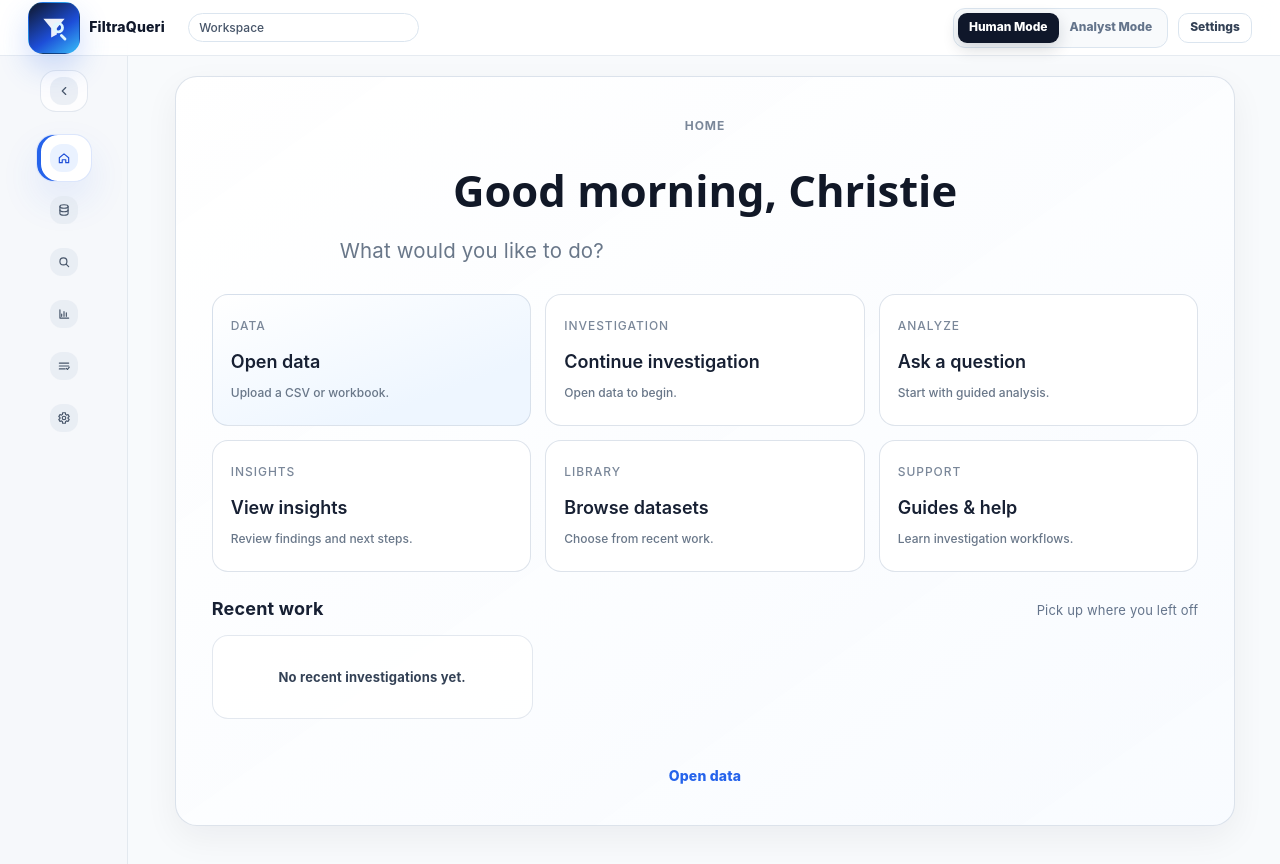
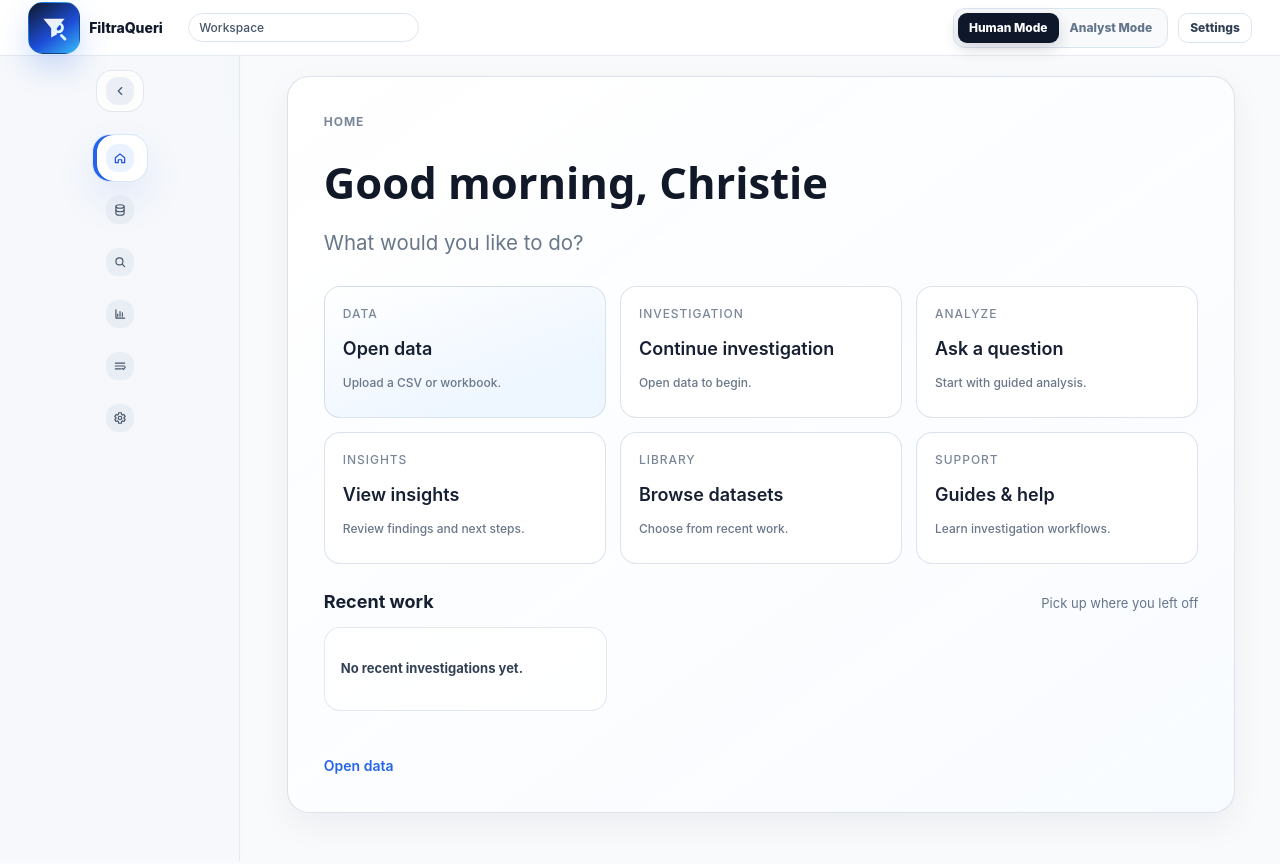
Before and after one commit to christiea850-glitch/filtraqueri, a React (Vite) app in the folder frontend/: page / in a window 1280 px wide. Shown: the top 864 px of the page. Built offline with nearby package versions, Linux system fonts and the light colour scheme.

Commit message:
Refine FiltraQueri visual system and workspace proportions

```diff
--- a/frontend/src/components/layout/WorkspaceShell.tsx
+++ b/frontend/src/components/layout/WorkspaceShell.tsx
@@ -56,9 +56,9 @@ type WorkspaceShellProps = {
   ) => void;
 };
 
-const SIDEBAR_MIN_WIDTH = 112;
-const SIDEBAR_MAX_WIDTH = 140;
-const SIDEBAR_DEFAULT_WIDTH = 128;
+const SIDEBAR_MIN_WIDTH = 200;
+const SIDEBAR_MAX_WIDTH = 300;
+const SIDEBAR_DEFAULT_WIDTH = 240;
 
 const productDestinations: ProductDestination[] = [
   {
--- a/frontend/src/index.css
+++ b/frontend/src/index.css
@@ -1,64 +1,36 @@
+/*
+ * FiltraQueri global base.
+ *
+ * V1 token unification: this file no longer carries a competing colour /
+ * typography system. The FiltraQueri visual language is owned entirely by
+ * styles/design-system.css. index.css now holds only genuine global resets
+ * and base element defaults, aligned to the design system.
+ */
+
 :root {
-  --text: #6b6375;
-  --text-h: #08060d;
-  --bg: #fff;
-  --border: #e5e4e7;
-  --code-bg: #f4f3ec;
-  --accent: #aa3bff;
-  --accent-bg: rgba(170, 59, 255, 0.1);
-  --accent-border: rgba(170, 59, 255, 0.5);
-  --social-bg: rgba(244, 243, 236, 0.5);
-  --shadow:
-    rgba(0, 0, 0, 0.1) 0 10px 15px -3px, rgba(0, 0, 0, 0.05) 0 4px 6px -2px;
+  --fq-sans: system-ui, 'Segoe UI', Roboto, sans-serif;
+  --fq-mono: ui-monospace, Consolas, monospace;
 
-  --sans: system-ui, 'Segoe UI', Roboto, sans-serif;
-  --heading: system-ui, 'Segoe UI', Roboto, sans-serif;
-  --mono: ui-monospace, Consolas, monospace;
+  font-family: var(--fq-sans);
+  font-size: 14px;
+  line-height: 1.5;
+  font-weight: 400;
 
-  font: 18px/145% var(--sans);
-  letter-spacing: 0.18px;
-  color-scheme: light dark;
-  color: var(--text);
-  background: var(--bg);
+  /* The product is a single, light theme — matching design-system.css,
+     which defines no dark variant. Forcing light avoids a half-themed UI. */
+  color-scheme: light;
+  color: #172033;
+  background: #f8fafc;
+
   font-synthesis: none;
   text-rendering: optimizeLegibility;
   -webkit-font-smoothing: antialiased;
   -moz-osx-font-smoothing: grayscale;
-
-  @media (max-width: 1024px) {
-    font-size: 16px;
-  }
 }
 
-@media (prefers-color-scheme: dark) {
-  :root {
-    --text: #9ca3af;
-    --text-h: #f3f4f6;
-    --bg: #16171d;
-    --border: #2e303a;
-    --code-bg: #1f2028;
-    --accent: #c084fc;
-    --accent-bg: rgba(192, 132, 252, 0.15);
-    --accent-border: rgba(192, 132, 252, 0.5);
-    --social-bg: rgba(47, 48, 58, 0.5);
-    --shadow:
-      rgba(0, 0, 0, 0.4) 0 10px 15px -3px, rgba(0, 0, 0, 0.25) 0 4px 6px -2px;
-  }
-
-  #social .button-icon {
-    filter: invert(1) brightness(2);
-  }
-}
-
-#root {
-  width: 100%;
-  max-width: none;
-  margin: 0;
-  text-align: center;
-  border-inline: 0;
-  min-height: 100svh;
-  display: flex;
-  flex-direction: column;
+*,
+*::before,
+*::after {
   box-sizing: border-box;
 }
 
@@ -66,46 +38,56 @@ body {
   margin: 0;
 }
 
+#root {
+  width: 100%;
+  margin: 0;
+  text-align: left;
+  min-height: 100svh;
+  display: flex;
+  flex-direction: column;
+}
+
+/* Base element defaults. Workspace-specific heading sizing is refined in
+   design-system.css; these values only ensure a bare h1/h2 is never
+   oversized (design ceiling: 22px). */
 h1,
-h2 {
-  font-family: var(--heading);
-  font-weight: 500;
-  color: var(--text-h);
+h2,
+h3 {
+  font-family: var(--fq-sans);
+  font-weight: 600;
+  color: #172033;
+  letter-spacing: 0;
 }
 
 h1 {
-  font-size: 56px;
-  letter-spacing: -1.68px;
-  margin: 32px 0;
-  @media (max-width: 1024px) {
-    font-size: 36px;
-    margin: 20px 0;
-  }
+  font-size: 20px;
+  line-height: 1.25;
+  margin: 0 0 8px;
 }
+
 h2 {
-  font-size: 24px;
-  line-height: 118%;
-  letter-spacing: -0.24px;
+  font-size: 16px;
+  line-height: 1.3;
   margin: 0 0 8px;
-  @media (max-width: 1024px) {
-    font-size: 20px;
-  }
 }
+
+h3 {
+  font-size: 13px;
+  line-height: 1.35;
+  margin: 0 0 4px;
+}
+
 p {
   margin: 0;
 }
 
-code,
-.counter {
-  font-family: var(--mono);
+code {
+  font-family: var(--fq-mono);
+  font-size: 13px;
+  line-height: 1.45;
   display: inline-flex;
-  border-radius: 4px;
-  color: var(--text-h);
+  padding: 2px 6px;
+  border-radius: 6px;
+  color: #172033;
+  background: #f1f5f9;
 }
-
-code {
-  font-size: 15px;
-  line-height: 135%;
-  padding: 4px 8px;
-  background: var(--code-bg);
-}
--- a/frontend/src/styles/controls.css
+++ b/frontend/src/styles/controls.css
@@ -92,7 +92,7 @@
   color: #1d4ed8;
   font: inherit;
   font-size: 13px;
-  font-weight: 800;
+  font-weight: 600;
   text-align: left;
   cursor: pointer;
   transition:
--- a/frontend/src/styles/dataset.css
+++ b/frontend/src/styles/dataset.css
@@ -155,7 +155,7 @@
 .semantic-hint-strip > span {
   color: #475569;
   font-size: 12px;
-  font-weight: 700;
+  font-weight: 600;
   text-transform: uppercase;
 }
 
@@ -185,7 +185,7 @@
   margin: 0;
   color: #111827;
   font-size: 20px;
-  font-weight: 800;
+  font-weight: 600;
 }
 
 .human-guidance-panel p:last-child {
@@ -223,7 +223,7 @@
   margin: 0;
   color: #111827;
   font-size: 18px;
-  font-weight: 800;
+  font-weight: 600;
 }
 
 .human-intent-panel p {
@@ -294,7 +294,7 @@
 .human-insight-metrics span {
   color: #64748b;
   font-size: 12px;
-  font-weight: 800;
+  font-weight: 600;
   text-transform: uppercase;
 }
 
@@ -400,7 +400,7 @@
 .human-suggestion-grid strong {
   color: #172033;
   font-size: 14px;
-  font-weight: 800;
+  font-weight: 600;
 }
 
 .human-suggestion-grid span {
@@ -495,7 +495,7 @@
 .task-launcher-card span {
   color: #64748b;
   font-size: 12px;
-  font-weight: 700;
+  font-weight: 600;
   line-height: 1.35;
 }
 
@@ -556,7 +556,7 @@
   overflow: hidden;
   color: #172033;
   font-size: 12px;
-  font-weight: 800;
+  font-weight: 600;
   text-overflow: ellipsis;
   text-transform: none;
 }
@@ -591,7 +591,7 @@
 .task-validation-state small {
   color: #64748b;
   font-size: 12px;
-  font-weight: 700;
+  font-weight: 600;
 }
 
 .task-configuration-list {
@@ -620,7 +620,7 @@
 .task-configuration-list small {
   color: #475569;
   font-size: 12px;
-  font-weight: 800;
+  font-weight: 600;
 }
 
 .task-configuration-list input {
@@ -668,7 +668,7 @@
 .guided-input-list label > span {
   color: #64748b;
   font-size: 12px;
-  font-weight: 700;
+  font-weight: 600;
   line-height: 1.35;
 }
 
@@ -735,7 +735,7 @@
 .analysis-plan-preview small {
   color: #64748b;
   font-size: 12px;
-  font-weight: 700;
+  font-weight: 600;
   line-height: 1.35;
 }
 
@@ -787,7 +787,7 @@
   margin: 0;
   color: #475569;
   font-size: 12px;
-  font-weight: 700;
+  font-weight: 600;
   line-height: 1.35;
 }
 
@@ -890,7 +890,7 @@
   margin: 0;
   color: #475569;
   font-size: 12px;
-  font-weight: 700;
+  font-weight: 600;
   line-height: 1.35;
 }
 
@@ -929,7 +929,7 @@
   margin: 0;
   color: #64748b;
   font-size: 12px;
-  font-weight: 700;
+  font-weight: 600;
   line-height: 1.35;
 }
 
@@ -947,7 +947,7 @@
   background: #f1f5f9;
   color: #475569;
   font-size: 11px;
-  font-weight: 800;
+  font-weight: 600;
 }
 
 .relationship-planning-path small {
@@ -1021,7 +1021,7 @@
   background: rgba(255, 255, 255, 0.78);
   color: #334155;
   font-size: 11px;
-  font-weight: 800;
+  font-weight: 600;
   line-height: 1.35;
 }
 
@@ -1075,7 +1075,7 @@
   margin: 0;
   color: #64748b;
   font-size: 12px;
-  font-weight: 700;
+  font-weight: 600;
   line-height: 1.35;
 }
 
@@ -1091,7 +1091,7 @@
   background: #eff6ff;
   color: #1d4ed8;
   font-size: 11px;
-  font-weight: 800;
+  font-weight: 600;
 }
 
 .business-explanation-panel {
@@ -1116,7 +1116,7 @@
   margin: 0;
   color: #334155;
   font-size: 12px;
-  font-weight: 700;
+  font-weight: 600;
   line-height: 1.45;
 }
 
@@ -1137,7 +1137,7 @@
   background: #f1f5f9;
   color: #475569;
   font-size: 11px;
-  font-weight: 800;
+  font-weight: 600;
 }
 
 .task-safe-note {
@@ -1325,7 +1325,7 @@
   overflow: hidden;
   color: #64748b;
   font-size: 13px;
-  font-weight: 700;
+  font-weight: 600;
   text-overflow: ellipsis;
   white-space: nowrap;
 }
@@ -1499,7 +1499,7 @@
   margin: 0;
   color: #475569;
   font-size: 12px;
-  font-weight: 700;
+  font-weight: 600;
   line-height: 1.35;
 }
 
@@ -1616,7 +1616,7 @@
   margin: 0;
   color: #64748b;
   font-size: 12px;
-  font-weight: 700;
+  font-weight: 600;
   line-height: 1.35;
 }
 
@@ -1699,7 +1699,7 @@
   margin: 0;
   color: #475569;
   font-size: 12px;
-  font-weight: 700;
+  font-weight: 600;
   line-height: 1.35;
 }
 
@@ -1802,7 +1802,7 @@
   margin: 0;
   color: #475569;
   font-size: 12px;
-  font-weight: 700;
+  font-weight: 600;
   line-height: 1.35;
 }
 
@@ -1910,7 +1910,7 @@
   margin: 0;
   color: #64748b;
   font-size: 11px;
-  font-weight: 700;
+  font-weight: 600;
   line-height: 1.35;
 }
 
@@ -1994,7 +1994,7 @@
   margin: 0;
   color: #64748b;
   font-size: 11px;
-  font-weight: 700;
+  font-weight: 600;
   line-height: 1.35;
 }
 
@@ -2078,7 +2078,7 @@
   margin: 0;
   color: #64748b;
   font-size: 11px;
-  font-weight: 700;
+  font-weight: 600;
   line-height: 1.35;
 }
 
@@ -2283,7 +2283,7 @@
   background: #f8fafc;
   color: #64748b;
   font-size: 11px;
-  font-weight: 800;
+  font-weight: 600;
   text-transform: uppercase;
 }
 
@@ -2347,7 +2347,7 @@
   overflow: hidden;
   color: #172033;
   font-size: 12px;
-  font-weight: 800;
+  font-weight: 600;
   text-overflow: ellipsis;
   white-space: nowrap;
 }
@@ -2399,7 +2399,7 @@
 .workbook-empty-note {
   color: #64748b;
   font-size: 12px;
-  font-weight: 700;
+  font-weight: 600;
 }
 
 .workbook-relationship-card {
@@ -2426,7 +2426,7 @@
   margin: 0;
   color: #475569;
   font-size: 12px;
-  font-weight: 700;
+  font-weight: 600;
   line-height: 1.4;
 }
 
@@ -2545,7 +2545,7 @@
   background: #f1f5f9;
   color: #475569;
   font-size: 11px;
-  font-weight: 800;
+  font-weight: 600;
 }
 
 .workbook-relationship-path strong {
@@ -2654,7 +2654,7 @@
 .accepted-relationship-card small {
   color: #64748b;
   font-size: 11px;
-  font-weight: 800;
+  font-weight: 600;
   text-transform: uppercase;
 }
 
@@ -2751,7 +2751,7 @@
   margin: 0 0 6px;
   color: #2563eb;
   font-size: 12px;
-  font-weight: 800;
+  font-weight: 600;
   letter-spacing: 0.08em;
   text-transform: uppercase;
 }
@@ -2760,7 +2760,7 @@
   margin: 0;
   color: #111827;
   font-size: 22px;
-  font-weight: 800;
+  font-weight: 600;
   line-height: 1.25;
   overflow-wrap: anywhere;
 }
@@ -2771,7 +2771,7 @@
   margin: 0;
   color: #111827;
   font-size: 20px;
-  font-weight: 800;
+  font-weight: 600;
 }
 
 .dataset-id {
@@ -2825,7 +2825,7 @@
   margin-bottom: 6px;
   color: #64748b;
   font-size: 12px;
-  font-weight: 700;
+  font-weight: 600;
   text-transform: uppercase;
 }
 
@@ -2869,7 +2869,7 @@
 .schema-pill small {
   color: #64748b;
   font-size: 11px;
-  font-weight: 800;
+  font-weight: 600;
 }
 
 .preview-heading {
--- a/frontend/src/styles/design-system.css
+++ b/frontend/src/styles/design-system.css
@@ -78,7 +78,7 @@ h6,
 
 .workspace-page-heading h1,
 .welcome-copy h2 {
-  font-size: clamp(20px, 1.15vw, 24px);
+  font-size: clamp(20px, 1.15vw, 22px);
   line-height: 1.2;
 }
 
@@ -1274,7 +1274,7 @@ h1 span:last-child {
 .welcome-copy h2,
 .workspace-page-heading h1,
 h1 {
-  font-size: clamp(20px, 1.2vw, 24px);
+  font-size: clamp(20px, 1.2vw, 22px);
   line-height: 1.2;
 }
 
@@ -1923,7 +1923,7 @@ body,
 }
 
 .workspace-page-heading h1 {
-  font-size: clamp(20px, 1vw, 23px);
+  font-size: clamp(20px, 1vw, 22px);
   font-weight: var(--fq-font-heading);
 }
 
--- a/frontend/src/styles/filters.css
+++ b/frontend/src/styles/filters.css
@@ -123,7 +123,7 @@
   background: #eff6ff;
   color: #1d4ed8;
   font-size: 12px;
-  font-weight: 800;
+  font-weight: 600;
 }
 
 .active-filter-summary small {
@@ -189,7 +189,7 @@
 .filter-card-header span {
   color: #172033;
   font-size: 13px;
-  font-weight: 800;
+  font-weight: 600;
   overflow-wrap: anywhere;
 }
 
@@ -197,7 +197,7 @@
   flex: 0 0 auto;
   color: #2563eb;
   font-size: 11px;
-  font-weight: 800;
+  font-weight: 600;
   text-transform: uppercase;
 }
 
--- a/frontend/src/styles/shell.css
+++ b/frontend/src/styles/shell.css
@@ -127,7 +127,7 @@ body {
   overflow: hidden;
   color: #334155;
   font-size: 12px;
-  font-weight: 800;
+  font-weight: 600;
   text-overflow: ellipsis;
   white-space: nowrap;
 }
@@ -189,7 +189,7 @@ body {
 
 .workspace-shell {
   display: grid;
-  grid-template-columns: var(--sidebar-width, 224px) 4px minmax(0, 1fr) 286px;
+  grid-template-columns: var(--sidebar-width, 240px) 4px minmax(0, 1fr) 300px;
   min-height: 0;
   transition: grid-template-columns 180ms ease;
 }
@@ -198,11 +198,11 @@ body {
 .destination-settings .workspace-shell,
 .destination-home.is-sidebar-collapsed .workspace-shell,
 .destination-settings.is-sidebar-collapsed .workspace-shell {
-  grid-template-columns: var(--sidebar-width, 224px) 4px minmax(0, 1fr);
+  grid-template-columns: var(--sidebar-width, 240px) 4px minmax(0, 1fr);
 }
 
 .app.is-sidebar-collapsed .workspace-shell {
-  grid-template-columns: 64px 0 minmax(0, 1fr) 286px;
+  grid-template-columns: 64px 0 minmax(0, 1fr) 300px;
 }
 
 .app.is-sidebar-collapsed .workspace-brand strong,
@@ -368,7 +368,7 @@ body.is-resizing-sidebar {
   overflow: hidden;
   color: #172033;
   font-size: 13px;
-  font-weight: 800;
+  font-weight: 600;
   text-overflow: ellipsis;
   white-space: nowrap;
 }
@@ -590,7 +590,7 @@ body.is-resizing-sidebar {
 .analyst-sidebar-section span {
   color: #94a3b8;
   font-size: 11px;
-  font-weight: 800;
+  font-weight: 600;
 }
 
 .analyst-sidebar-section .nav-icon {
@@ -628,7 +628,7 @@ body.is-resizing-sidebar {
   margin: 0;
   color: #64748b;
   font-size: 12px;
-  font-weight: 700;
+  font-weight: 600;
   line-height: 1.4;
 }
 
@@ -733,7 +733,7 @@ body.is-resizing-sidebar {
 }
 
 .workspace-shell:has(.runtime-context-panel.is-collapsed) {
-  grid-template-columns: var(--sidebar-width, 224px) 4px minmax(0, 1fr) 44px;
+  grid-template-columns: var(--sidebar-width, 240px) 4px minmax(0, 1fr) 44px;
 }
 
 .app.is-sidebar-collapsed .workspace-shell:has(.runtime-context-panel.is-collapsed) {
@@ -785,7 +785,7 @@ body.is-resizing-sidebar {
   margin: 0;
   color: #64748b;
   font-size: 12px;
-  font-weight: 700;
+  font-weight: 600;
   line-height: 1.35;
 }
 
@@ -822,7 +822,7 @@ body.is-resizing-sidebar {
 .runtime-section-heading small {
   color: #94a3b8;
   font-size: 11px;
-  font-weight: 700;
+  font-weight: 600;
   line-height: 1.25;
 }
 
@@ -900,7 +900,7 @@ body.is-resizing-sidebar {
 .runtime-guidance-group > div:first-child small {
   color: #64748b;
   font-size: 11px;
-  font-weight: 700;
+  font-weight: 600;
   line-height: 1.3;
 }
 
@@ -964,7 +964,7 @@ body.is-resizing-sidebar {
 .runtime-return-button span {
   color: #64748b;
   font-size: 12px;
-  font-weight: 700;
+  font-weight: 600;
   line-height: 1.35;
 }
 
@@ -1015,7 +1015,7 @@ body.is-resizing-sidebar {
   color: #475569;
   font-size: 11px;
   font-style: normal;
-  font-weight: 800;
+  font-weight: 600;
   line-height: 1.3;
 }
 
@@ -1061,7 +1061,7 @@ body.is-resizing-sidebar {
   margin: 0;
   color: #64748b;
   font-size: 12px;
-  font-weight: 700;
+  font-weight: 600;
   line-height: 1.35;
 }
 
@@ -1172,7 +1172,7 @@ body.is-resizing-sidebar {
   margin: 0;
   color: #64748b;
   font-size: 12px;
-  font-weight: 700;
+  font-weight: 600;
   line-height: 1.35;
 }
 
@@ -1208,7 +1208,7 @@ body.is-resizing-sidebar {
 .runtime-narrative-body li small {
   color: #64748b;
   font-size: 11px;
-  font-weight: 700;
+  font-weight: 600;
   line-height: 1.3;
 }
 
@@ -1256,7 +1256,7 @@ body.is-resizing-sidebar {
 .runtime-disclosure-section > summary small {
   color: #94a3b8;
   font-size: 11px;
-  font-weight: 700;
+  font-weight: 600;
   line-height: 1.25;
   text-align: right;
 }
@@ -1310,7 +1310,7 @@ body.is-resizing-sidebar {
   margin: 0;
   color: #475569;
   font-size: 12px;
-  font-weight: 700;
+  font-weight: 600;
   line-height: 1.4;
 }
 
@@ -1388,14 +1388,14 @@ body.is-resizing-sidebar {
   margin: 22px 0 0;
   color: #2563eb;
   font-size: 14px;
-  font-weight: 800;
+  font-weight: 600;
 }
 
 .selected-file-name {
   margin: 10px 0 0;
   color: #64748b;
   font-size: 13px;
-  font-weight: 700;
+  font-weight: 600;
 }
 
 .home-continuation-surface {
@@ -1535,7 +1535,7 @@ body.is-resizing-sidebar {
   margin: 0;
   color: #111827;
   font-size: 20px;
-  font-weight: 800;
+  font-weight: 600;
 }
 
 .export-panel p:last-child,
@@ -1714,7 +1714,7 @@ h1 {
   margin: 0;
   color: #0f172a;
   font-size: 44px;
-  font-weight: 800;
+  font-weight: 600;
   letter-spacing: 0;
   line-height: 1;
 }
@@ -1774,7 +1774,7 @@ h1 span:last-child {
   background: #e0f2fe;
   color: #0369a1;
   font-size: 13px;
-  font-weight: 800;
+  font-weight: 600;
 }
 
 .upload-title {
@@ -1804,7 +1804,7 @@ h1 span:last-child {
   border-radius: 10px;
   background: #0f172a;
   color: white;
-  font-weight: 700;
+  font-weight: 600;
   cursor: pointer;
   transition:
     background 160ms ease,
```
Also changed, not shown: frontend/src/styles/query-builder.css (+4 -4 lines), frontend/src/styles/results.css (+4 -4 lines), frontend/src/styles/sql.css (+6 -6 lines), 1 other file (tests, documents, lock files or other folders).
